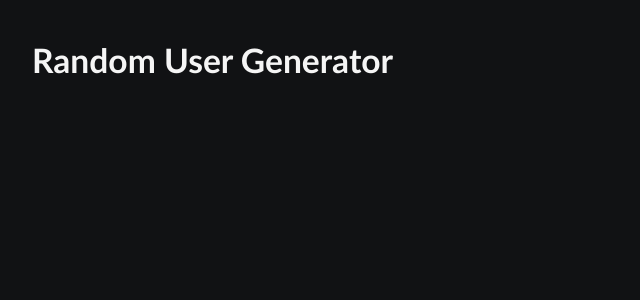
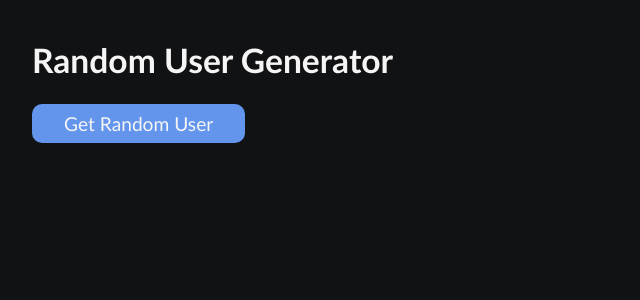
Before and after one commit to sophharris1998/api, a React (Create React App) app: page / in a window 1280 px wide. Shown: the top 300 px of the page, without its empty margins (0-640 px from the left). Built offline with nearby package versions, Linux system fonts and the light colour scheme.

Commit message:
character profile console logging

```diff
--- a/src/App.jsx
+++ b/src/App.jsx
@@ -1,9 +1,17 @@
 import "./App.scss";
+import Button from "./components/Button/Button";
 
 const App = () => {
+  const getUser = async () => {
+    const response = await fetch("https://randomuser.me/api/");
+    const data = await response.json();
+    console.log(data);
+  };
+
   return (
     <div className="app">
       <h1>Random User Generator</h1>
+      <Button label="Get Random User" onClick={getUser} />
     </div>
   );
 };
```
Also changed, not shown: package.json (+1 -6 lines).
